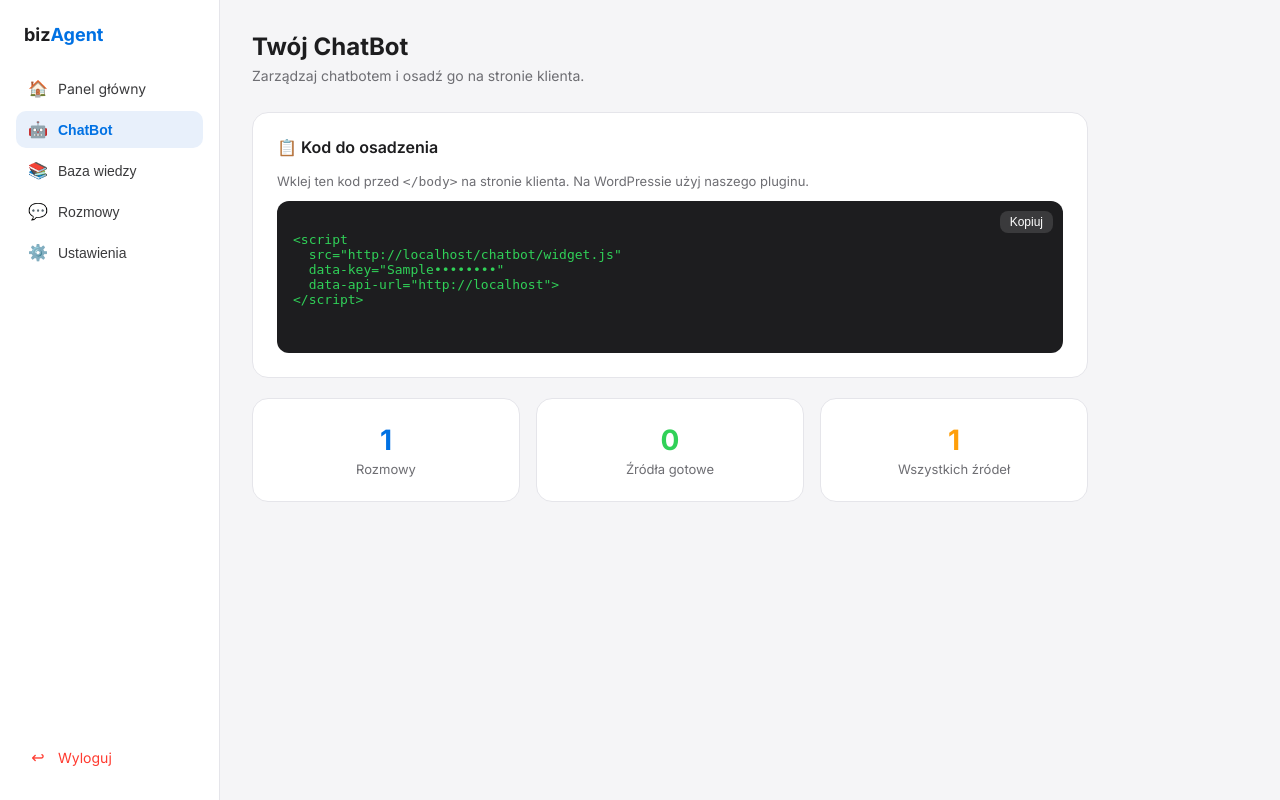
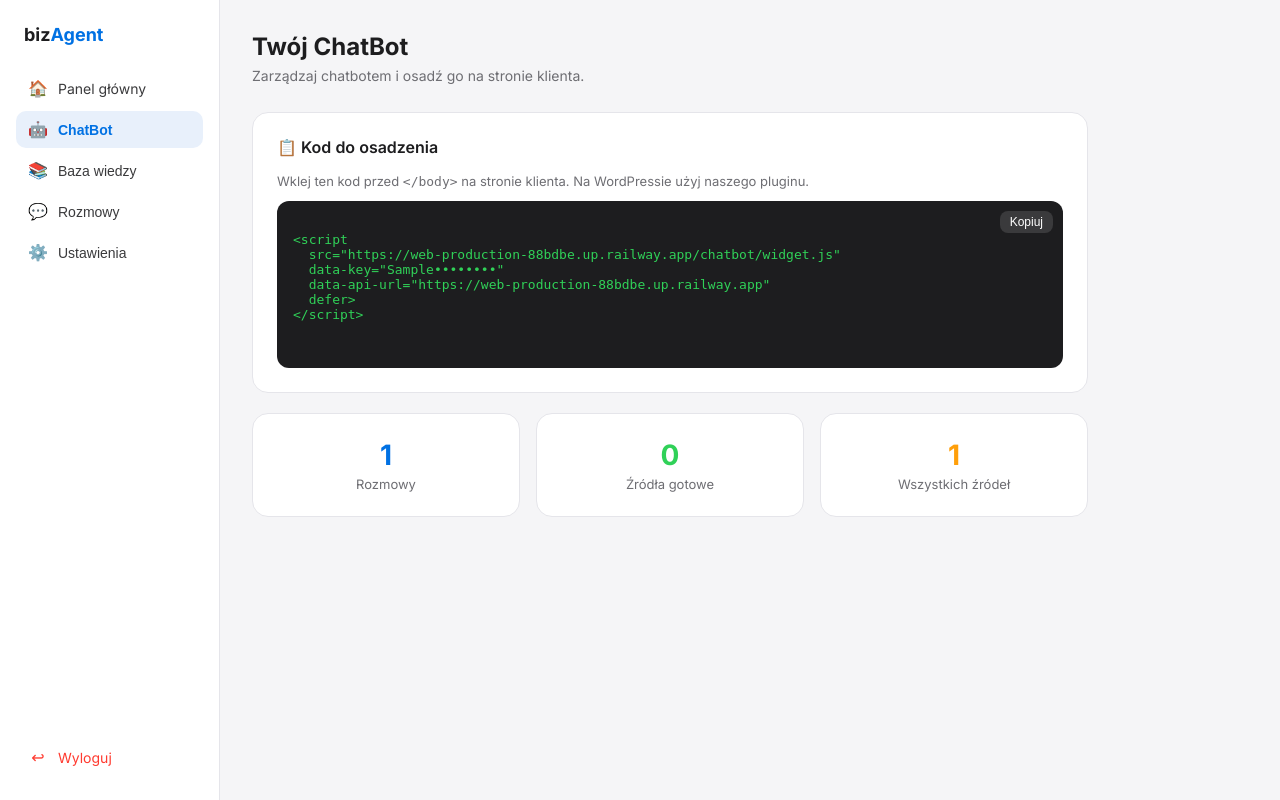
Before and after one commit to ahmedfah610-star/AgenciAI, a Flask app: page /chatbot/dashboard in a window 1280 px wide. Run offline with Flask 3, Linux system fonts and the light colour scheme; a user stored in the database is signed in; tables that the repository leaves empty hold one stand-in row (values such as "Sample post").

Commit message:
fix: snippet z https i defer w dashboardzie
Co-Authored-By: Claude Sonnet 4.6 <noreply@anthropic.com>

```diff
--- a/templates/chatbot_dashboard.html
+++ b/templates/chatbot_dashboard.html
@@ -151,9 +151,10 @@
         {% if api_keys %}
         <div class="snippet" id="snippet-box">
 &lt;script
-  src="{{ request.host_url }}chatbot/widget.js"
+  src="https://web-production-88bdbe.up.railway.app/chatbot/widget.js"
   data-key="{{ api_keys[0].key_prefix }}••••••••"
-  data-api-url="{{ request.host_url.rstrip('/') }}"&gt;
+  data-api-url="https://web-production-88bdbe.up.railway.app"
+  defer&gt;
 &lt;/script&gt;
           <button class="copy-btn" onclick="copySnippet()">Kopiuj</button>
         </div>
```
